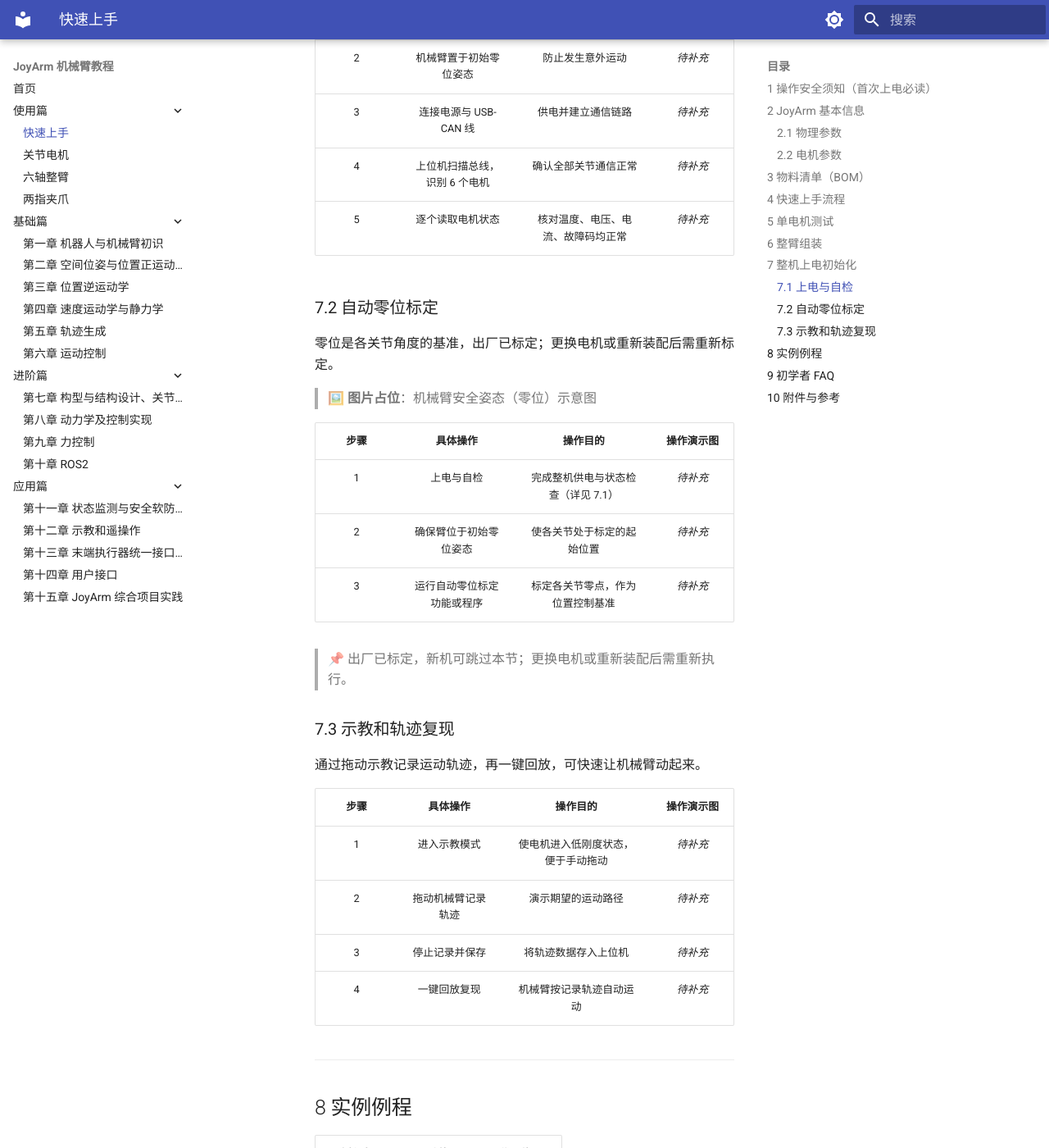
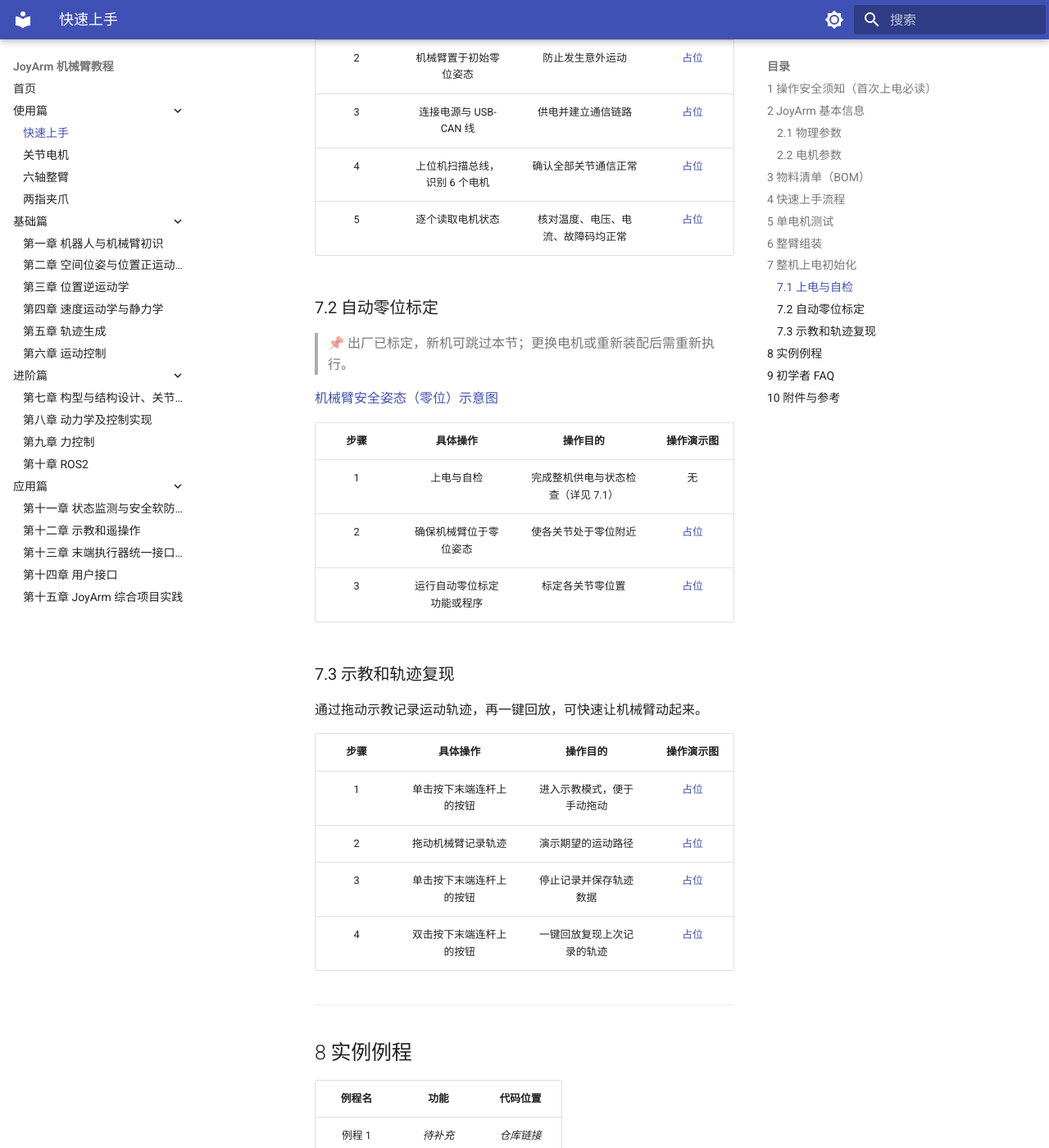
Before and after one commit to joyin-dexhand/joyin_arm_tutorial, an MkDocs documentation site: the page built from docs/chapter1_1.md, in a window 1280 px wide and 1400 px high, scrolled down 5129 px. Shown: the whole window at 82% size. Built offline with MkDocs 1.6.1 and Material for MkDocs 9.7.7, drawn with Linux system fonts in a browser that asks for light colours; some of the changed text lies outside the part shown.

Commit message:
docs(快速上手): 图片占位统一为 [占位内容]() 格式
- 块引用图片占位(🖼️)、[图片：XXX]()、[🖼️图片占位：XXX]() 统一为 [XXX]()
- 各步骤表'操作演示图'列的 *待补充* 改为 [占位]()
- 数值/链接类占位(臂展/扭矩/例程/MDH等)保持 *待补充* 不变

```diff
--- a/docs/chapter1_1.md
+++ b/docs/chapter1_1.md
@@ -19,7 +19,7 @@
 
 ### 2.1 物理参数
 
-> 🖼️ **图片占位**：JoyArm 机械臂整体外观图 + 坐标系标注图
+[JoyArm 机械臂整体外观图 + 坐标系标注图]()
 
 | 参数 | 数值 | 说明 |
 |:---:|:---:|:---:|
@@ -32,7 +32,7 @@
 
 ### 2.2 电机参数
 
-> 🖼️ **图片占位**：关节电机实物图 + 接口标注图
+[关节电机实物图 + 接口标注图]()
 
 | 参数 | 数值 | 说明 |
 |:---:|:---:|:---:|
@@ -47,7 +47,7 @@
 ## 3 物料清单（BOM）
 
 
-[图片：全部零部件全家福照片]()
+[全部零部件全家福照片]()
 
 
 | 类别 | 名称 | 数量 | 获取方式 | 备注 |
@@ -79,39 +79,39 @@
 
 按以下顺序逐项测试，确认单关节电机功能正常。
 
-> 🖼️ **图片占位**：单电机测试接线实物图 + 上位机软件界面截图
+[单电机测试接线实物图 + 上位机软件界面截图]()
 
 | 步骤 | 测试项 | 出厂默认值 | 测试方法 | 操作演示图 |
 |:---:|:---:|:---:|:---:|:---:|
-| 1 | 上位机安装 | 无 | 安装并启动上位机，便于测试与运动可视化 | *待补充* |
-| 2 | 上电和通信建立 | *待补充* | 连接 电源及 USB-CAN，确认总线能收发数据 | *待补充* |
-| 3 | 电机 ID 读写 | 0x00 ~ 0x05 | 读取并设置电机唯一 ID | *待补充* |
+| 1 | 上位机安装 | 无 | 安装并启动上位机，便于测试与运动可视化 | [占位]() |
+| 2 | 上电和通信建立 | *待补充* | 连接 电源及 USB-CAN，确认总线能收发数据 | [占位]() |
+| 3 | 电机 ID 读写 | 0x00 ~ 0x05 | 读取并设置电机唯一 ID | [占位]() |
 | 4 | 电机零位设置 | 已标定 | 标定电机零点角度，作为位置控制的基准 | 无 |
-| 5 | 指令读取 | 无 | 验证指令读取功能是否正常 | *待补充* |
-| 6 | 使能/失能 | *默认失能* | 下发使能指令，电机进入伺服锁定状态 | *待补充* |
-| 7 | 位置控制 | *待补充* | 下发目标角度，观察是否准确到位 | *待补充* |
-| 8 | 速度控制 | *待补充* | 下发目标速度，观察运转方向与转速 | *待补充* |
-| 9 | 力矩反馈 | *待补充* | 堵转或加载，读取实时输出力矩值 | *待补充* |
-| 10 | 状态反馈 | *待补充* | 读取温度、电压、电流、故障码等状态量 | *待补充* |
+| 5 | 指令读取 | 无 | 验证指令读取功能是否正常 | [占位]() |
+| 6 | 使能/失能 | *默认失能* | 下发使能指令，电机进入伺服锁定状态 | [占位]() |
+| 7 | 位置控制 | *待补充* | 下发目标角度，观察是否准确到位 | [占位]() |
+| 8 | 速度控制 | *待补充* | 下发目标速度，观察运转方向与转速 | [占位]() |
+| 9 | 力矩反馈 | *待补充* | 堵转或加载，读取实时输出力矩值 | [占位]() |
+| 10 | 状态反馈 | *待补充* | 读取温度、电压、电流、故障码等状态量 | [占位]() |
 
 ---
 
 ## 6 整臂组装
 
-[🖼️ **图片占位**：全部物料全家福照片（含 A~F 分区标注：A 结构件 / B 执行器 / C 末端执行器 / D 线缆模块 / E 电源及配件 / F 工具与紧固件）]()
+[全部物料全家福照片（含 A~F 分区标注：A 结构件 / B 执行器 / C 末端执行器 / D 线缆模块 / E 电源及配件 / F 工具与紧固件）]()
 
 | 步骤 | 具体操作 | 操作目的 | 操作演示图 |
 |:---:|:---:|:---:|:---:|
-| 1 | 安装底座并固定 | 提供稳定的整机安装基准 | *待补充* |
-| 2 | 安装电机 1、连杆 1 | 组装第一轴关节与连杆 | *待补充* |
-| 3 | 安装电机 2、连杆 2 | 组装第二轴关节与连杆 | *待补充* |
-| 4 | 安装电机 3、连杆 3 | 组装第三轴关节与连杆 | *待补充* |
-| 5 | 安装电机 4、连杆 4 | 组装第四轴关节与连杆 | *待补充* |
-| 6 | 安装电机 5、连杆 5 | 组装第五轴关节与连杆 | *待补充* |
-| 7 | 安装电机 6、连杆 6 | 组装第六轴关节与连杆 | *待补充* |
-| 8 | 理线并固定 | 防止运动中干涉、保障通信可靠 | *待补充* |
-| 9 | 检查与初始姿态 | 确认各紧固件到位、关节可顺畅转动 | *待补充* |
-| 10 | 连接末端执行器 | 连接夹爪使机械臂具备抓取能力 | *待补充* |
+| 1 | 安装底座并固定 | 提供稳定的整机安装基准 | [占位]() |
+| 2 | 安装电机 1、连杆 1 | 组装第一轴关节与连杆 | [占位]() |
+| 3 | 安装电机 2、连杆 2 | 组装第二轴关节与连杆 | [占位]() |
+| 4 | 安装电机 3、连杆 3 | 组装第三轴关节与连杆 | [占位]() |
+| 5 | 安装电机 4、连杆 4 | 组装第四轴关节与连杆 | [占位]() |
+| 6 | 安装电机 5、连杆 5 | 组装第五轴关节与连杆 | [占位]() |
+| 7 | 安装电机 6、连杆 6 | 组装第六轴关节与连杆 | [占位]() |
+| 8 | 理线并固定 | 防止运动中干涉、保障通信可靠 | [占位]() |
+| 9 | 检查与初始姿态 | 确认各紧固件到位、关节可顺畅转动 | [占位]() |
+| 10 | 连接末端执行器 | 连接夹爪使机械臂具备抓取能力 | [占位]() |
 
 ---
 
@@ -121,40 +121,40 @@
 
 整机组装完成后，首次上电须按规范流程操作并完成自检，确认各关节状态正常。
 
-> 🖼️ **图片占位**：整臂上电接线实物图 + 上位机自检界面截图
+[整臂上电接线实物图 + 上位机自检界面截图]()
 
 | 步骤 | 具体操作 | 操作目的 | 操作演示图 |
 |:---:|:---:|:---:|:---:|
-| 1 | 安装并启动上位机 | 便于测试和运动可视化 | *待补充* |
-| 2 | 机械臂置于初始零位姿态 | 防止发生意外运动 | *待补充* |
-| 3 | 连接电源与 USB-CAN 线 | 供电并建立通信链路 | *待补充* |
-| 4 | 上位机扫描总线，识别 6 个电机 | 确认全部关节通信正常 | *待补充* |
-| 5 | 逐个读取电机状态 | 核对温度、电压、电流、故障码均正常 | *待补充* |
+| 1 | 安装并启动上位机 | 便于测试和运动可视化 | [占位]() |
+| 2 | 机械臂置于初始零位姿态 | 防止发生意外运动 | [占位]() |
+| 3 | 连接电源与 USB-CAN 线 | 供电并建立通信链路 | [占位]() |
+| 4 | 上位机扫描总线，识别 6 个电机 | 确认全部关节通信正常 | [占位]() |
+| 5 | 逐个读取电机状态 | 核对温度、电压、电流、故障码均正常 | [占位]() |
 
 ### 7.2 自动零位标定
 
-零位是各关节角度的基准，出厂已标定；更换电机或重新装配后需重新标定。
+> 📌 出厂已标定，新机可跳过本节；更换电机或重新装配后需重新执行。
 
-> 🖼️ **图片占位**：机械臂安全姿态（零位）示意图
+[机械臂安全姿态（零位）示意图]()
 
 | 步骤 | 具体操作 | 操作目的 | 操作演示图 |
-|:---:|:---|:---|:---:|
-| 1 | 上电与自检 | 完成整机供电与状态检查（详见 7.1） | *待补充* |
-| 2 | 确保臂位于初始零位姿态 | 使各关节处于标定的起始位置 | *待补充* |
-| 3 | 运行自动零位标定功能或程序 | 标定各关节零点，作为位置控制基准 | *待补充* |
+|:---:|:---:|:---:|:---:|
+| 1 | 上电与自检 | 完成整机供电与状态检查（详见 7.1） | 无 |
+| 2 | 确保机械臂位于零位姿态 | 使各关节处于零位附近 | [占位]() |
+| 3 | 运行自动零位标定功能或程序 | 标定各关节零位置 | [占位]() |
 
-> 📌 出厂已标定，新机可跳过本节；更换电机或重新装配后需重新执行。
+
 
 ### 7.3 示教和轨迹复现
 
 通过拖动示教记录运动轨迹，再一键回放，可快速让机械臂动起来。
 
 | 步骤 | 具体操作 | 操作目的 | 操作演示图 |
-|:---:|:---|:---|:---:|
-| 1 | 进入示教模式 | 使电机进入低刚度状态，便于手动拖动 | *待补充* |
-| 2 | 拖动机械臂记录轨迹 | 演示期望的运动路径 | *待补充* |
-| 3 | 停止记录并保存 | 将轨迹数据存入上位机 | *待补充* |
-| 4 | 一键回放复现 | 机械臂按记录轨迹自动运动 | *待补充* |
+|:---:|:---:|:---:|:---:|
+| 1 | 单击按下末端连杆上的按钮 | 进入示教模式，便于手动拖动 | [占位]() |
+| 2 | 拖动机械臂记录轨迹 | 演示期望的运动路径 | [占位]() |
+| 3 | 单击按下末端连杆上的按钮 | 停止记录并保存轨迹数据 | [占位]() |
+| 4 | 双击按下末端连杆上的按钮 | 一键回放复现上次记录的轨迹 | [占位]() |
 
 ---
 
```
